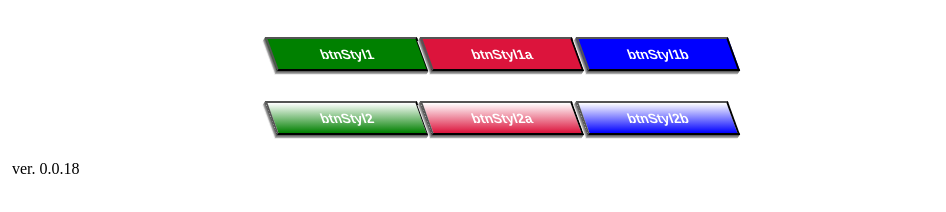
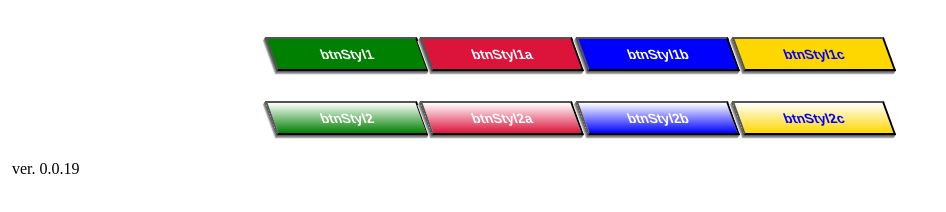
Before and after one commit to SzymekCendecki/scss_css-library, a plain HTML site: page index.html in a window 1280 px wide. Shown: the whole page, without its empty margins (0-946 px from the left). Drawn offline with Linux system fonts and the light colour scheme.

Commit message:
added new styles for buttons

```diff
--- a/documentation.txt
+++ b/documentation.txt
@@ -38,7 +38,7 @@ styl przycisków dla rozdzielczości 1366x768
 }
 
 style dla przycisków:
-.btnStyl1, .btnStyl1a, .btnStyl1b, .btnStyl2, .btnStyl12a, .btnStyl2b.
+.btnStyl1, .btnStyl1a, .btnStyl1b, .btnStyl1c, .btnStyl2, .btnStyl12a, .btnStyl2b, .btnStyl2c.
 
 <---------------------------------   wielkość liter w em' ach ----------------------------------------------------->
 Nazwa stylu dla wielkości liter składa się z  trzech części. Pierwszą cześcią nazwy stylu określa do czego służy ten styl, drugi człon określa wielkość tektu. Trzeci człon zaś określa jednostkę w jakich jest dana wielkość.
--- a/history.txt
+++ b/history.txt
@@ -40,3 +40,7 @@ Poprawki literówek.
 
 30 sierpnia 2018 - wersja 0.0.18
 Dodano style dla sześciu przycisków.
+
+1 października 2018 - września 0.0.19
+Dodano dwa style przycisków.
+	Poprawiono wyświetlanie niebieskiego obramowania przycisków, podczas ich wciskania.
--- a/index.html
+++ b/index.html
@@ -41,6 +41,7 @@
 			<button class="btnStyl1">btnStyl1</button>
 			<button class="btnStyl1a">btnStyl1a</button>
 			<button class="btnStyl1b">btnStyl1b</button>
+			<button class="btnStyl1c">btnStyl1c</button>
 		</div>
 
 		<!-- pokaz drugiego stylu dla przycisków -->
@@ -48,6 +49,7 @@
 			<button class="btnStyl2">btnStyl2</button>
 			<button class="btnStyl2a">btnStyl2a</button>
 			<button class="btnStyl2b">btnStyl2b</button>
+			<button class="btnStyl2c">btnStyl2c</button>
 		</div>
 
 
@@ -61,7 +63,7 @@
 
 <!-- początek stopki-->
 	<footer class="col-12">
-		<div id="version">ver. 0.0.18</div>
+		<div id="version">ver. 0.0.19</div>
 	</footer>
 <!-- koniec stopki -->
 
--- a/scss/buttons.scss
+++ b/scss/buttons.scss
@@ -40,6 +40,17 @@
               -3px 3px 0 #a6a6a6, -4px 4px 0 #ededed;
 }
 
+.btnStyl1c{
+  width: 20%;
+  background-color: gold;
+  font-weight: bold;
+  color: blue;
+  padding: 1% 0 1% 0;
+  transform: skewX(20deg);
+  box-shadow: -1px 1px 0 #606060, -2px 2px 0 #838383,
+              -3px 3px 0 #a6a6a6, -4px 4px 0 #ededed;
+}
+
  //drugi styl dla przycisków
  .btnStyl2{
    width: 20%;
@@ -74,9 +85,20 @@
                -3px 3px 0 #a6a6a6, -4px 4px 0 #ededed;
  }
 
+ .btnStyl2c{
+   width: 20%;
+   background: linear-gradient(white, gold);
+   font-weight: bold;
+   color: blue;
+   padding: 1% 0 1% 0;
+   transform: skewX(20deg);
+   box-shadow: -1px 1px 0 #606060, -2px 2px 0 #838383,
+               -3px 3px 0 #a6a6a6, -4px 4px 0 #ededed;
+ }
+
 
  //style po aktywowaniu przycisku stylu .btnStyl1, .btnStyl1a, .btnStyl1b
- .btnStyl1:active, .btnStyl1a:active, .btnStyl1b:active, .btnStyl2:active, .btnStyl2a:active, .btnStyl2b:active{
+ .btnStyl1:active, .btnStyl1a:active, .btnStyl1b:active, .btnStyl1c:active, .btnStyl2:active, .btnStyl2a:active, .btnStyl2b:active, .btnStyl2c:active{
    transform: translate(0, 4px) skew(20deg);
    color: black;
  }
@@ -84,11 +106,13 @@
   .btnStyl1:active { background-color: lightgreen; }
   .btnStyl1a:active{ background-color: #ff9090; }
   .btnStyl1b:active{ background-color: lightblue; }
+  .btnStyl1c:active{ background-color: yellow; }
 
   .btnStyl2:active{ background: linear-gradient(lightgreen, lightgreen); }
   .btnStyl2a:active{ background: linear-gradient(#ff9090, #ff9090); }
   .btnStyl2b:active{ background: linear-gradient(lightblue, lightblue); }
+  .btnStyl2c:active{ background: linear-gradient(yellow, yellow); }
 
 //likwidacja niebieskiego obramowania, gdy wciska się przycisk
-.btnStyl1:focus, .btnStyl1a:focus, .btnStyl1b:focus{
+.btnStyl1:focus, .btnStyl1a:focus, .btnStyl1b:focus, .btnStyl1c:focus, .btnStyl2:focus, .btnStyl2a:focus, .btnStyl2b:focus, .btnStyl2c:focus{
  outline: none; }
```
Also changed, not shown: README.md, css/main.css, 1 other file.
